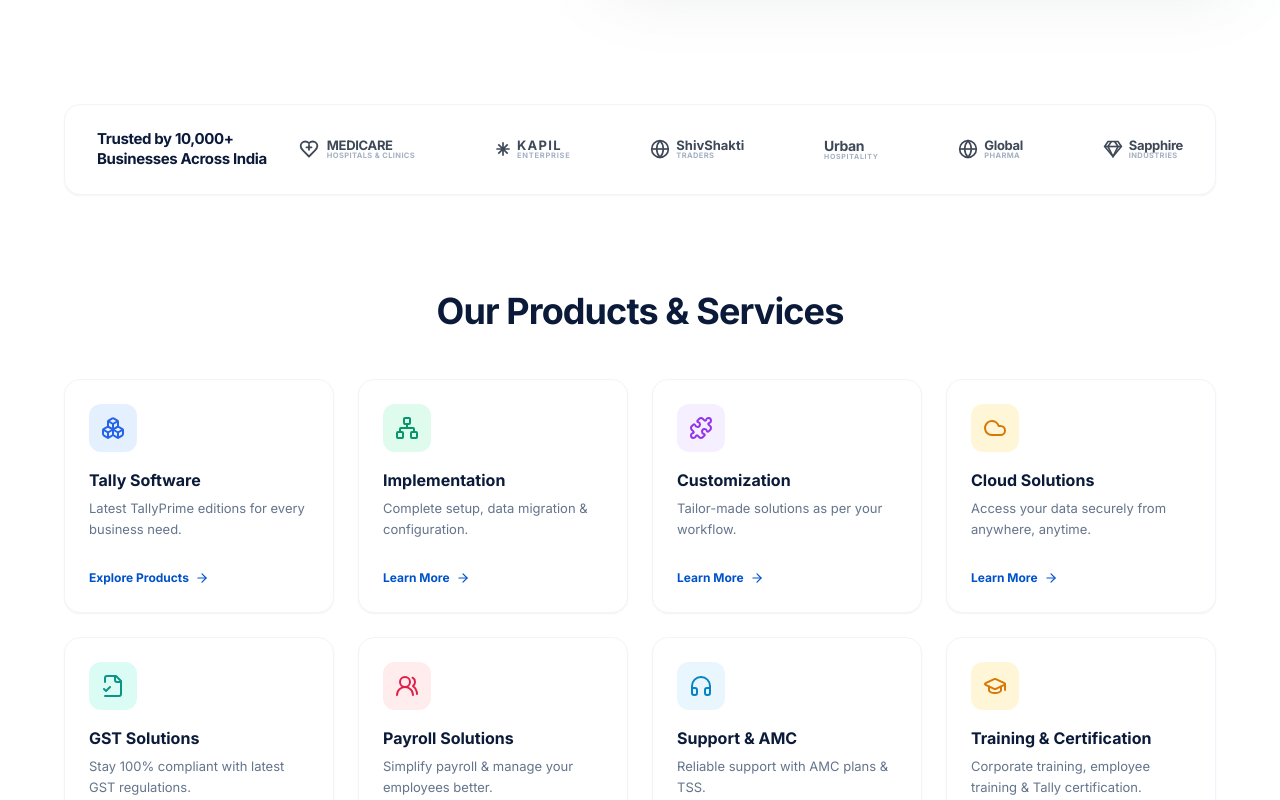
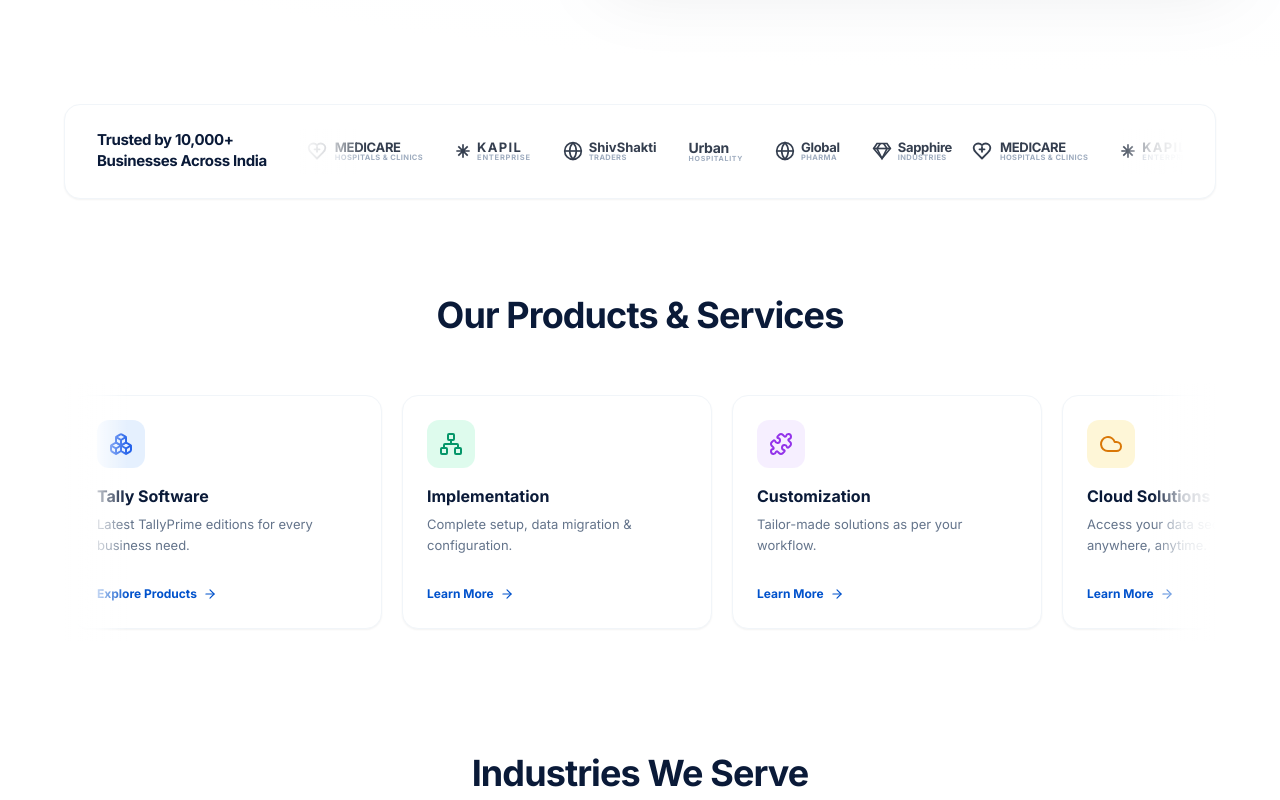
Before and after one commit to adminbiztechx/rs-enterprises, a React (Vite) app: page / in a window 1280 px wide. Shown: the part 580-1380 px from the top of the page. Built offline with nearby package versions, Linux system fonts and the light colour scheme.

Commit message:
Implement right-to-left auto-sliding single-row carousels across all pages

```diff
--- /dev/null
+++ b/src/components/AutoSlidingRow.jsx
@@ -0,0 +1,162 @@
+import React, { useRef, useEffect, useState } from 'react';
+import { ChevronLeft, ChevronRight } from 'lucide-react';
+
+export const AutoSlidingRow = ({
+  children,
+  speed = 0.8,
+  pauseOnHover = true,
+  showControls = true,
+  className = '',
+  gap = 'gap-5',
+}) => {
+  const scrollRef = useRef(null);
+  const isHoveredRef = useRef(false);
+  const isTouchingRef = useRef(false);
+  const resumeTimeoutRef = useRef(null);
+  const [canScrollLeft, setCanScrollLeft] = useState(false);
+  const [canScrollRight, setCanScrollRight] = useState(true);
+
+  useEffect(() => {
+    const container = scrollRef.current;
+    if (!container) return;
+
+    let animationFrameId;
+
+    const step = () => {
+      if (container && !isHoveredRef.current && !isTouchingRef.current) {
+        // Half width is the point where the duplicated items start
+        const halfWidth = container.scrollWidth / 2;
+
+        if (halfWidth > 0) {
+          container.scrollLeft += speed;
+          if (container.scrollLeft >= halfWidth) {
+            container.scrollLeft -= halfWidth;
+          }
+        }
+      }
+      animationFrameId = requestAnimationFrame(step);
+    };
+
+    animationFrameId = requestAnimationFrame(step);
+
+    const handleScroll = () => {
+      if (!container) return;
+      setCanScrollLeft(container.scrollLeft > 10);
+      setCanScrollRight(
+        container.scrollLeft < container.scrollWidth - container.clientWidth - 10
+      );
+    };
+
+    container.addEventListener('scroll', handleScroll, { passive: true });
+
+    return () => {
+      cancelAnimationFrame(animationFrameId);
+      if (container) {
+        container.removeEventListener('scroll', handleScroll);
+      }
+      if (resumeTimeoutRef.current) {
+        clearTimeout(resumeTimeoutRef.current);
+      }
+    };
+  }, [speed]);
+
+  const handleMouseEnter = () => {
+    if (pauseOnHover) {
+      isHoveredRef.current = true;
+    }
+  };
+
+  const handleMouseLeave = () => {
+    if (pauseOnHover) {
+      isHoveredRef.current = false;
+    }
+  };
+
+  const handleTouchStart = () => {
+    isTouchingRef.current = true;
+    if (resumeTimeoutRef.current) {
+      clearTimeout(resumeTimeoutRef.current);
+    }
+  };
+
+  const handleTouchEnd = () => {
+    if (resumeTimeoutRef.current) {
+      clearTimeout(resumeTimeoutRef.current);
+    }
+    // Resume auto sliding after 1.2s of user releasing touch
+    resumeTimeoutRef.current = setTimeout(() => {
+      isTouchingRef.current = false;
+    }, 1200);
+  };
+
+  const scrollByAmount = (amount) => {
+    const container = scrollRef.current;
+    if (container) {
+      container.scrollBy({ left: amount, behavior: 'smooth' });
+    }
+  };
+
+  return (
+    <div
+      className={`relative w-full group/slider ${className}`}
+      onMouseEnter={handleMouseEnter}
+      onMouseLeave={handleMouseLeave}
+      onTouchStart={handleTouchStart}
+      onTouchEnd={handleTouchEnd}
+    >
+      {/* Optional Left Fade Gradient */}
+      <div className="absolute left-0 top-0 bottom-0 w-8 sm:w-16 bg-gradient-to-r from-white via-white/80 to-transparent z-10 pointer-events-none" />
+
+      {/* Optional Right Fade Gradient */}
+      <div className="absolute right-0 top-0 bottom-0 w-8 sm:w-16 bg-gradient-to-l from-white via-white/80 to-transparent z-10 pointer-events-none" />
+
+      {/* Optional Manual Scroll Arrow Left */}
+      {showControls && (
+        <button
+          onClick={() => scrollByAmount(-320)}
+          className="hidden sm:flex absolute -left-3 top-1/2 -translate-y-1/2 z-20 w-10 h-10 rounded-full bg-white/95 border border-slate-200 shadow-md text-slate-700 hover:text-blue-600 hover:scale-110 active:scale-95 items-center justify-center transition-all cursor-pointer opacity-0 group-hover/slider:opacity-100"
+          aria-label="Scroll left"
+        >
+          <ChevronLeft className="w-5 h-5" />
+        </button>
+      )}
+
+      {/* Optional Manual Scroll Arrow Right */}
+      {showControls && (
+        <button
+          onClick={() => scrollByAmount(320)}
+          className="hidden sm:flex absolute -right-3 top-1/2 -translate-y-1/2 z-20 w-10 h-10 rounded-full bg-white/95 border border-slate-200 shadow-md text-slate-700 hover:text-blue-600 hover:scale-110 active:scale-95 items-center justify-center transition-all cursor-pointer opacity-0 group-hover/slider:opacity-100"
+          aria-label="Scroll right"
+        >
+          <ChevronRight className="w-5 h-5" />
+        </button>
+      )}
+
+      {/* Continuous Scrolling Single Row Track */}
+      <div
+        ref={scrollRef}
+        className="flex overflow-x-auto no-scrollbar scroll-smooth py-3 px-2 select-none"
+        style={{
+          scrollbarWidth: 'none',
+          msOverflowStyle: 'none',
+          WebkitOverflowScrolling: 'touch',
+        }}
+      >
+        {/* Set 1 */}
+        <div className={`flex items-stretch ${gap} flex-shrink-0 pr-5`}>
+          {children}
+        </div>
+
+        {/* Set 2 (Duplicate for Seamless Infinite Loop) */}
+        <div
+          aria-hidden="true"
+          className={`flex items-stretch ${gap} flex-shrink-0 pr-5`}
+        >
+          {children}
+        </div>
+      </div>
+    </div>
+  );
+};
+
+export default AutoSlidingRow;
--- a/src/components/ProductsAndServices.jsx
+++ b/src/components/ProductsAndServices.jsx
@@ -1,4 +1,5 @@
 import React from 'react';
+import AutoSlidingRow from './AutoSlidingRow';
 import {
   Boxes,
   Network,
@@ -98,8 +99,8 @@ export const ProductsAndServices = ({ onNavigate, onSelectService }) => {
           </h2>
         </div>
 
-        {/* 4x2 Grid of Cards */}
-        <div className="grid grid-cols-1 sm:grid-cols-2 lg:grid-cols-4 gap-5 sm:gap-6">
+        {/* Single Row Auto-Sliding Cards (Right to Left) */}
+        <AutoSlidingRow speed={0.9} gap="gap-5">
           {items.map((item) => {
             const Icon = item.icon;
             return (
@@ -119,7 +120,7 @@ export const ProductsAndServices = ({ onNavigate, onSelectService }) => {
                     onSelectService(item);
                   }
                 }}
-                className="group bg-white rounded-2xl p-6 border border-slate-100 shadow-sm hover:shadow-md hover:border-blue-200 transition-all duration-200 flex flex-col justify-between cursor-pointer"
+                className="w-[280px] sm:w-[310px] flex-shrink-0 group bg-white rounded-2xl p-6 border border-slate-100 shadow-sm hover:shadow-md hover:border-blue-200 transition-all duration-200 flex flex-col justify-between cursor-pointer"
               >
                 <div>
                   {/* Icon Badge */}
@@ -133,7 +134,7 @@ export const ProductsAndServices = ({ onNavigate, onSelectService }) => {
                   </h3>
 
                   {/* Description */}
-                  <p className="text-xs sm:text-[13px] text-slate-500 leading-relaxed mb-4">
+                  <p className="text-xs sm:text-[13px] text-slate-500 leading-relaxed mb-4 min-h-[36px]">
                     {item.desc}
                   </p>
                 </div>
@@ -148,7 +149,7 @@ export const ProductsAndServices = ({ onNavigate, onSelectService }) => {
               </div>
             );
           })}
-        </div>
+        </AutoSlidingRow>
 
       </div>
     </section>
--- a/src/components/TrustedClients.jsx
+++ b/src/components/TrustedClients.jsx
@@ -1,4 +1,5 @@
 import React from 'react';
+import AutoSlidingRow from './AutoSlidingRow';
 
 export const TrustedClients = () => {
   return (
@@ -14,80 +15,82 @@ export const TrustedClients = () => {
             </h3>
           </div>
 
-          {/* Right: Client Logos */}
-          <div className="flex-1 flex flex-wrap md:flex-nowrap items-center justify-center lg:justify-between gap-6 sm:gap-8 opacity-85 hover:opacity-100 transition-opacity">
+          {/* Right: Client Logos Auto-Sliding Single Row */}
+          <div className="flex-1 w-full overflow-hidden opacity-90 hover:opacity-100 transition-opacity">
+            <AutoSlidingRow speed={0.6} gap="gap-8" showControls={false}>
 
               {/* 1. MEDICARE Hospitals & Clinics */}
-            <div className="flex items-center gap-2 group cursor-pointer transition-transform hover:scale-105">
+              <div className="flex items-center gap-2 group cursor-pointer transition-transform hover:scale-105 flex-shrink-0">
                 <svg className="w-5 h-5 text-slate-800 flex-shrink-0" viewBox="0 0 24 24" fill="none" stroke="currentColor" strokeWidth="2.2" strokeLinecap="round" strokeLinejoin="round">
                   <path d="M19 14c1.49-1.46 3-3.21 3-5.5A5.5 5.5 0 0 0 16.5 3c-1.76 0-3 .5-4.5 2-1.5-1.5-2.74-2-4.5-2A5.5 5.5 0 0 0 2 8.5c0 2.3 1.5 4.05 3 5.5l7 7Z" />
                   <path d="M12 7v6" />
                   <path d="M9 10h6" />
                 </svg>
                 <div className="flex flex-col leading-none">
-                <span className="text-[13px] font-black tracking-tight text-slate-800">MEDICARE</span>
-                <span className="text-[7.5px] font-bold text-slate-400 uppercase tracking-wider">Hospitals & Clinics</span>
+                  <span className="text-[13px] font-black tracking-tight text-slate-800 whitespace-nowrap">MEDICARE</span>
+                  <span className="text-[7.5px] font-bold text-slate-400 uppercase tracking-wider whitespace-nowrap">Hospitals & Clinics</span>
                 </div>
               </div>
 
               {/* 2. KAPIL ENTERPRISE */}
-            <div className="flex items-center gap-1.5 group cursor-pointer transition-transform hover:scale-105">
+              <div className="flex items-center gap-1.5 group cursor-pointer transition-transform hover:scale-105 flex-shrink-0">
                 <svg className="w-4 h-4 text-slate-800 flex-shrink-0" viewBox="0 0 24 24" fill="none" stroke="currentColor" strokeWidth="2.5">
                   <path d="M12 2v20M2 12h20M4.93 4.93l14.14 14.14M4.93 19.07l14.14-14.14" />
                 </svg>
                 <div className="flex flex-col leading-none">
-                <span className="text-[13px] font-black tracking-widest text-slate-800">KAPIL</span>
-                <span className="text-[7.5px] font-bold text-slate-400 uppercase tracking-widest">ENTERPRISE</span>
+                  <span className="text-[13px] font-black tracking-widest text-slate-800 whitespace-nowrap">KAPIL</span>
+                  <span className="text-[7.5px] font-bold text-slate-400 uppercase tracking-widest whitespace-nowrap">ENTERPRISE</span>
                 </div>
               </div>
 
               {/* 3. ShivShakti TRADERS */}
-            <div className="flex items-center gap-1.5 group cursor-pointer transition-transform hover:scale-105">
+              <div className="flex items-center gap-1.5 group cursor-pointer transition-transform hover:scale-105 flex-shrink-0">
                 <svg className="w-5 h-5 text-slate-800 flex-shrink-0" viewBox="0 0 24 24" fill="none" stroke="currentColor" strokeWidth="2">
                   <circle cx="12" cy="12" r="10" />
                   <path d="M12 2a14.5 14.5 0 0 0 0 20 14.5 14.5 0 0 0 0-20" />
                   <path d="M2 12h20" />
                 </svg>
                 <div className="flex flex-col leading-none">
-                <span className="text-[13px] font-extrabold text-slate-800">ShivShakti</span>
-                <span className="text-[7.5px] font-bold text-slate-400 uppercase tracking-wider">TRADERS</span>
+                  <span className="text-[13px] font-extrabold text-slate-800 whitespace-nowrap">ShivShakti</span>
+                  <span className="text-[7.5px] font-bold text-slate-400 uppercase tracking-wider whitespace-nowrap">TRADERS</span>
                 </div>
               </div>
 
               {/* 4. Urban HOSPITALITY */}
-            <div className="flex items-center gap-1.5 group cursor-pointer transition-transform hover:scale-105">
+              <div className="flex items-center gap-1.5 group cursor-pointer transition-transform hover:scale-105 flex-shrink-0">
                 <div className="flex flex-col leading-none text-left">
-                <span className="text-[14px] font-black tracking-tight text-slate-800">Urban</span>
-                <span className="text-[7px] font-bold text-slate-400 uppercase tracking-widest">HOSPITALITY</span>
+                  <span className="text-[14px] font-black tracking-tight text-slate-800 whitespace-nowrap">Urban</span>
+                  <span className="text-[7px] font-bold text-slate-400 uppercase tracking-widest whitespace-nowrap">HOSPITALITY</span>
                 </div>
               </div>
 
               {/* 5. Global PHARMA */}
-            <div className="flex items-center gap-1.5 group cursor-pointer transition-transform hover:scale-105">
+              <div className="flex items-center gap-1.5 group cursor-pointer transition-transform hover:scale-105 flex-shrink-0">
                 <svg className="w-5 h-5 text-slate-800 flex-shrink-0" viewBox="0 0 24 24" fill="none" stroke="currentColor" strokeWidth="2">
                   <circle cx="12" cy="12" r="10" />
                   <path d="M12 2a15.3 15.3 0 0 1 4 10 15.3 15.3 0 0 1-4 10 15.3 15.3 0 0 1-4-10 15.3 15.3 0 0 1 4-10z" />
                   <path d="M2 12h20" />
                 </svg>
                 <div className="flex flex-col leading-none">
-                <span className="text-[13px] font-black tracking-tight text-slate-800">Global</span>
-                <span className="text-[7.5px] font-bold text-slate-400 uppercase tracking-wider">PHARMA</span>
+                  <span className="text-[13px] font-black tracking-tight text-slate-800 whitespace-nowrap">Global</span>
+                  <span className="text-[7.5px] font-bold text-slate-400 uppercase tracking-wider whitespace-nowrap">PHARMA</span>
                 </div>
               </div>
 
               {/* 6. Sapphire INDUSTRIES */}
-            <div className="flex items-center gap-1.5 group cursor-pointer transition-transform hover:scale-105">
+              <div className="flex items-center gap-1.5 group cursor-pointer transition-transform hover:scale-105 flex-shrink-0">
                 <svg className="w-5 h-5 text-slate-800 flex-shrink-0" viewBox="0 0 24 24" fill="none" stroke="currentColor" strokeWidth="2">
                   <path d="M6 3h12l4 6-10 12L2 9z" />
                   <path d="M10 3l-4 6 6 12 6-12-4-6" />
                   <path d="M2 9h20" />
                 </svg>
                 <div className="flex flex-col leading-none">
-                <span className="text-[13px] font-black tracking-tight text-slate-800">Sapphire</span>
-                <span className="text-[7.5px] font-bold text-slate-400 uppercase tracking-wider">INDUSTRIES</span>
+                  <span className="text-[13px] font-black tracking-tight text-slate-800 whitespace-nowrap">Sapphire</span>
+                  <span className="text-[7.5px] font-bold text-slate-400 uppercase tracking-wider whitespace-nowrap">INDUSTRIES</span>
                 </div>
               </div>
 
+            </AutoSlidingRow>
           </div>
 
         </div>
```
Also changed, not shown: src/components/IndustriesWeServe.jsx (+7 -6 lines), src/components/LatestInsights.jsx (+6 -3 lines), src/pages/AboutUsPage.jsx (+9 -8 lines), src/pages/ContactPage.jsx (+20 -10 lines), src/pages/IndustriesPage.jsx (+6 -5 lines), src/pages/ProductsPage.jsx (+13 -64 lines), src/pages/ResourcesPage.jsx (+12 -9 lines), src/pages/ServicesPage.jsx (+12 -11 lines), src/pages/SolutionsPage.jsx (+12 -11 lines). Lines whose indentation alone changed are shown as unchanged.
